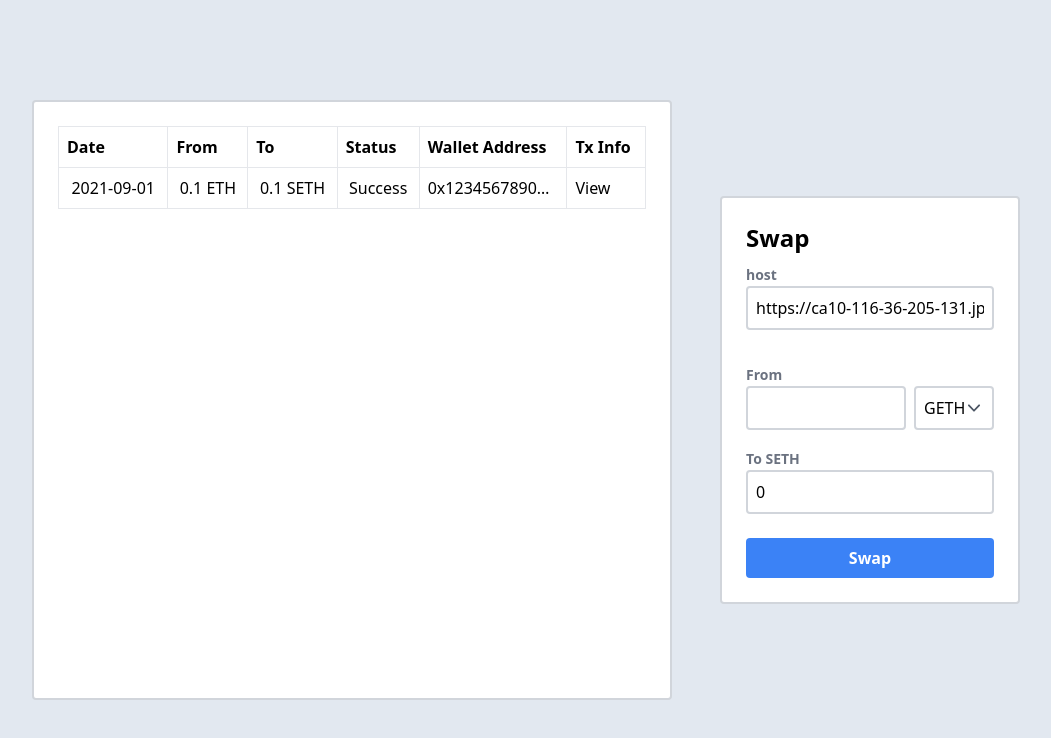
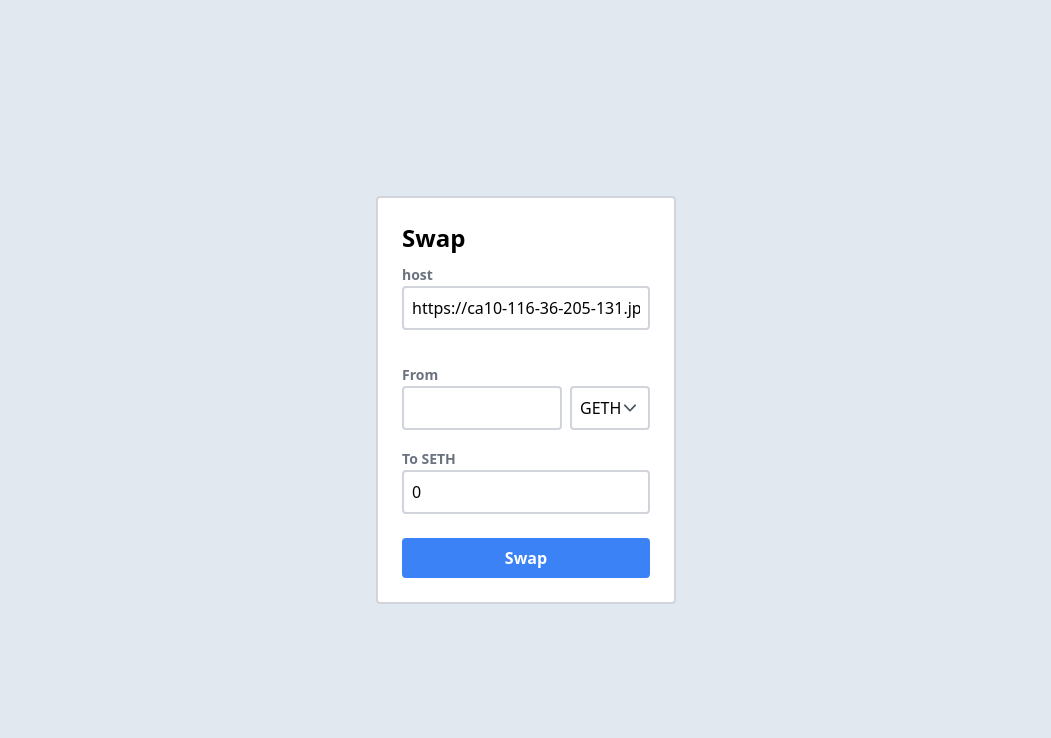
Before and after one commit to catze-labs/Token-swap-FE, a Next.js app: page / in a window 1280 px wide. Shown: the top 738 px of the page, without its empty margins (114-1165 px from the left). Built offline with nearby package versions, Linux system fonts and the light colour scheme.

Commit message:
Hide HistoryTable

```diff
--- a/features/swap/pages/SwapPage.tsx
+++ b/features/swap/pages/SwapPage.tsx
@@ -40,9 +40,9 @@
 
   return (
     <div className="flex items-center justify-center bg-slate-200 w-full h-screen gap-12">
-      <Box className="w-1/2 min-w-[340px] h-[600px] overflow-y-auto">
+      {/* <Box className="w-1/2 min-w-[340px] h-[600px] overflow-y-auto">
         <HistoryTable />
-      </Box>
+      </Box> */}
       <Box className="w-1/6 min-w-[300px]">
         <h1 className="text-2xl font-bold">Swap</h1>
         <div>
```
